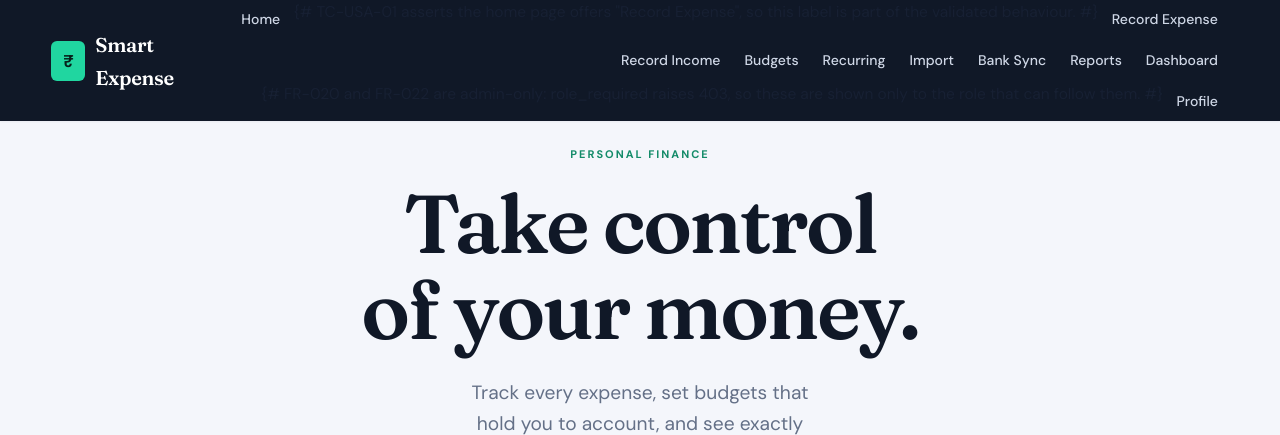
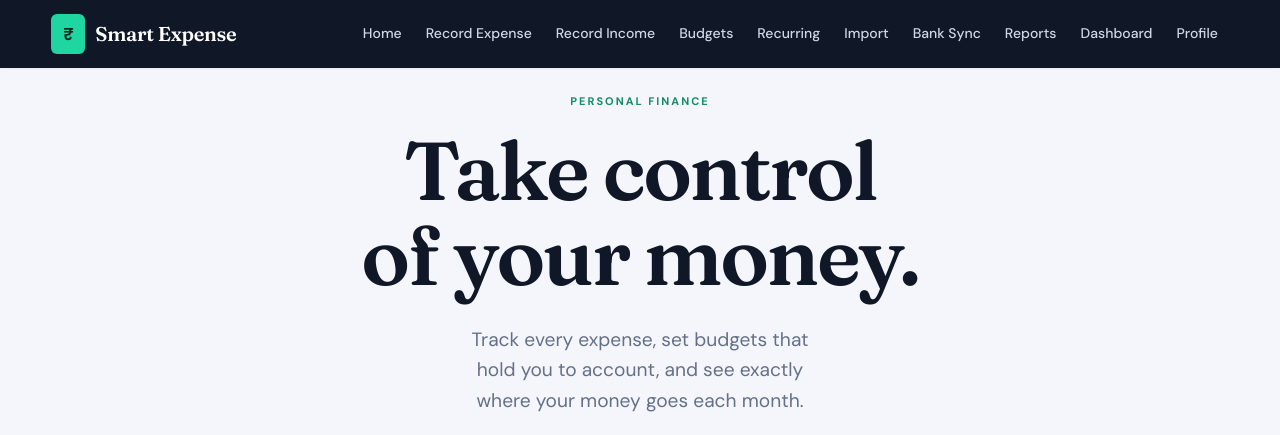
Before and after one commit to rheasushanth/Smart-Expense-Budget-Management-Application, a Django app: page / in a window 1280 px wide. Shown: the top 435 px of the page. Run offline with Django 5.2, Linux system fonts and the light colour scheme; the visitor is signed in with stand-in values (Sample User, id 1).

Commit message:
fix(ui): stop the nav comments printing, and keep the brand on one line
Two defects in the navigation change, both visible on a signed-in page
and neither caught before, because the earlier check was run against the
signed-out home page where the new markup does not render.

Django's `{# #}` comment does not span lines. Both comments added with
the nav links ran over two, so the template engine treated them as
literal text and printed them into the bar: "[# TC-USA-01 asserts the
home page offers ...#]". Being text nodes inside a flex container they
also became anonymous flex items, which is what tore the bar into three
ragged rows. Use `{% comment %}` blocks, which do span lines.

The brand had no shrink protection. With five more links the nav grew
wide enough to squeeze it until "Smart Expense" broke over two lines and
the header stood 66px tall. Pin it with `flex-shrink: 0` and
`white-space: nowrap`; the nav is the half that is meant to wrap.

Verified signed in as an administrator, which is the widest case: no
comment text in the rendered page, no stray text nodes in the nav, brand
back to a single 40px line, all twelve links present.

```diff
--- a/G15/04_IMPLEMENTATION_TESTING/source-code/static/css/style.css
+++ b/G15/04_IMPLEMENTATION_TESTING/source-code/static/css/style.css
@@ -126,6 +126,10 @@ code {
     display: flex;
     align-items: center;
     gap: 10px;
+    /* The nav is the wide, wrappable half of the bar. Without this the
+       brand is squeezed and "Smart Expense" breaks over two lines. */
+    flex-shrink: 0;
+    white-space: nowrap;
 }
 
 .brand:hover {
--- a/G15/04_IMPLEMENTATION_TESTING/source-code/templates/base.html
+++ b/G15/04_IMPLEMENTATION_TESTING/source-code/templates/base.html
@@ -23,8 +23,10 @@
             <a href="{% url 'home' %}">Home</a>
 
             {% if user.is_authenticated %}
-                {# TC-USA-01 asserts the home page offers "Record Expense",
-                   so this label is part of the validated behaviour. #}
+                {% comment %}
+                TC-USA-01 asserts the home page offers "Record Expense", so
+                this label is part of the validated behaviour, not styling.
+                {% endcomment %}
                 <a href="{% url 'record_expense' %}">Record Expense</a>
                 <a href="{% url 'record_income' %}">Record Income</a>
                 <a href="{% url 'budget_list' %}">Budgets</a>
@@ -33,8 +35,10 @@
                 <a href="{% url 'sync_sandbox_bank' %}">Bank Sync</a>
                 <a href="{% url 'report' %}">Reports</a>
                 <a href="{% url 'dashboard' %}">Dashboard</a>
-                {# FR-020 and FR-022 are admin-only: role_required raises 403,
-                   so these are shown only to the role that can follow them. #}
+                {% comment %}
+                FR-020 and FR-022 are admin-only: role_required raises 403,
+                so these are shown only to the role that can follow them.
+                {% endcomment %}
                 {% if user.role == "Administrator" %}
                     <a href="{% url 'categories:list' %}">Categories</a>
                     <a href="{% url 'categories:user_list' %}">Users</a>
```
